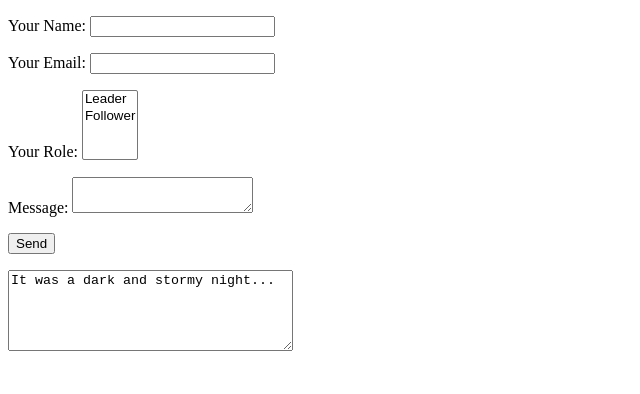
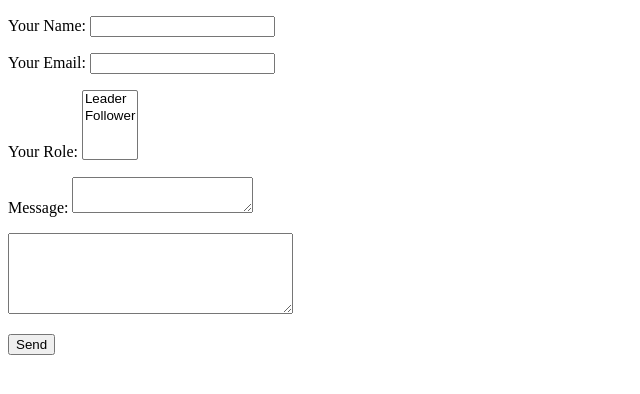
Before and after one commit to Arinafanasjeva/Netlify_Form_2, a plain HTML site: page index.html in a window 1280 px wide. Shown: the whole page, without its empty margins (0-640 px from the left). Drawn offline with Linux system fonts and the light colour scheme.

Commit message:
placeholder 2

```diff
--- a/index.html
+++ b/index.html
@@ -25,12 +25,15 @@
         <p>
             <label>Message: <textarea name="message"></textarea></label>
         </p>
+
+        <p>
+            <textarea id="story" placeholder="Add comments" name="story" rows="5" cols="33">
+
+            </textarea>
+        </p>
         <p>
             <button type="submit">Send</button>
         </p>
-        <textarea id="story" name="story" rows="5" cols="33">
-It was a dark and stormy night...
-</textarea>
     </form>
 
 
```
